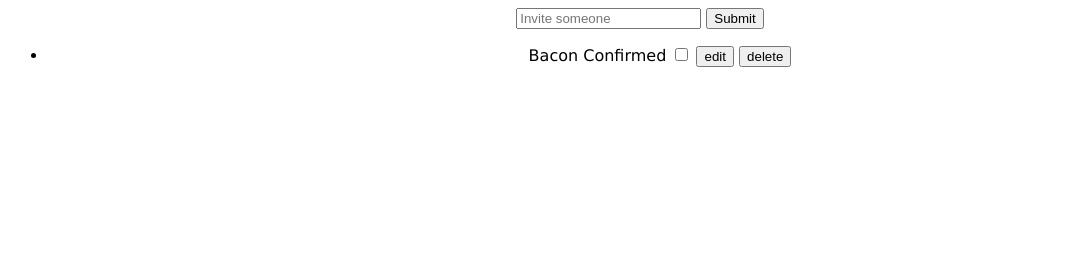
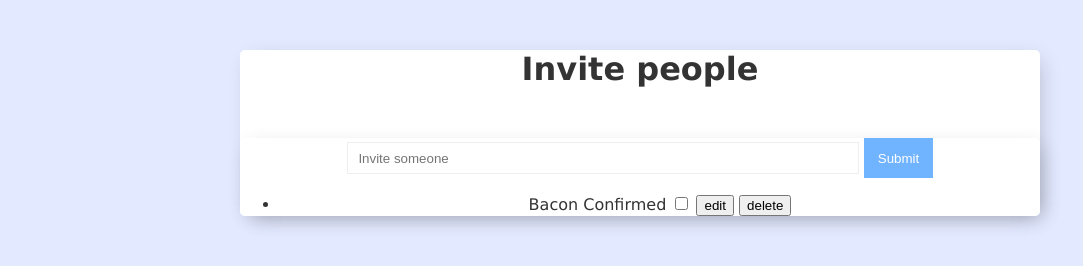
Before and after one commit to TobiasHBrandt/JavaScript-websites, a plain HTML site: page WebsitePersonList/index.html in a window 1280 px wide. Shown: the whole page, without its empty margins (0-1083 px from the left). Drawn offline with Linux system fonts and the light colour scheme.

Commit message:
Style and checkbox
I have style the form and working with checkbox

```diff
--- a/WebsitePersonList/index.html
+++ b/WebsitePersonList/index.html
@@ -7,9 +7,12 @@
     <link rel="stylesheet" href="style.css">
 </head>
 <body>
-
-
-  <main>
+    <div class="wrapper">
+        <div class="invitation">
+            <header>
+                <h1>Invite people</h1>
+            </header>
+            <main class="main">
                 <form id="inviteForm">
                     <input type="text" name="name" placeholder="Invite someone">
                     <button type="submit" name="submit" value="submit">Submit</button>
@@ -24,6 +27,8 @@
                     </li>
                 </ul>
             </main>
+        </div>
+    </div>
         <script src="index.js"></script>
 </body>
 </html>
--- a/WebsitePersonList/index.js
+++ b/WebsitePersonList/index.js
@@ -9,7 +9,7 @@ function createLi() {
     span.textContent = input.value;
 
     const label = document.createElement("label");
-    label.textContent = "confirmed";
+    label.textContent = " confirmed";
     const checkbox = document.createElement("input");
     checkbox.type = "checkbox";
     const editBtn = document.createElement("button");
@@ -31,5 +31,21 @@ form.addEventListener("submit", (event) => {
 
     const li = createLi();
 
-    ul.appendChild(li);
+    if (input.value === "") {
+        alert("Enter the name please")
+    }
+    else{
+        ul.appendChild(li);
+    }
 })
+
+ul.addEventListener("change", (event) => {
+    const checkbox = event.target;
+    constchecked = checkbox.checked;
+    const li = checkbox.parentNode.parentNode;
+    if (checked) {
+        li.className = "responded"
+    } else {
+        className = "";
+    }
+})
--- a/WebsitePersonList/style.css
+++ b/WebsitePersonList/style.css
@@ -1,15 +1,54 @@
 body{
     font-family: Verdana;
     text-align: center;
+    color: #333;
+    background-color: #e3e9ff;
 }
-#myButton{
-    font-size: 3em;
-    padding: 5px 25px;
+#wrapper {
+    overflow: hidden;
+    width: 100%;
+    position: relative;
+}
+.invitation {
+    background: #fff;
     border-radius: 5px;
+    box-shadow: 5px 5px 20px -5px rgba(0, 0, 0, 0.2);
+    margin: 50px auto;
+    max-width: 800px;
 }
-#myLabel{
-    font-size: 3em;
+#header {
+    background: #70b3ff;
+    color: #fff;
+    padding: 20px 30px;
+    border-radius: 5px 5px 0 0;
+  }
+.main {
+    background: #fff;
+    border-radius: 5px;
+    box-shadow: 5px 5px 20px -5px rgba(0, 0, 0, 0.2);
+    margin: 50px auto;
+    max-width: 800px;
 }
-.myLabels{
-    font-size: 3em;
+#inviteForm input {
+    border: 1px solid #eee;
+    padding: 10px 100px 10px 10px;
+    width: 50%;
+    height: 10px;
+    color: #333;
 }
+#inviteForm button {
+    padding: 0 1em;
+    background: #70b3ff;
+    color: #fff;
+    border-radius: 0;
+    border: 0;
+    cursor: pointer;
+
+    right: 5px;
+    top: 5px;
+    height: 40px;
+    transition: opacity 0.3s linear;
+}
+#inviteForm button:hover {
+    opacity: 0.7;
+}
```
Lines whose indentation alone changed are shown as unchanged.
